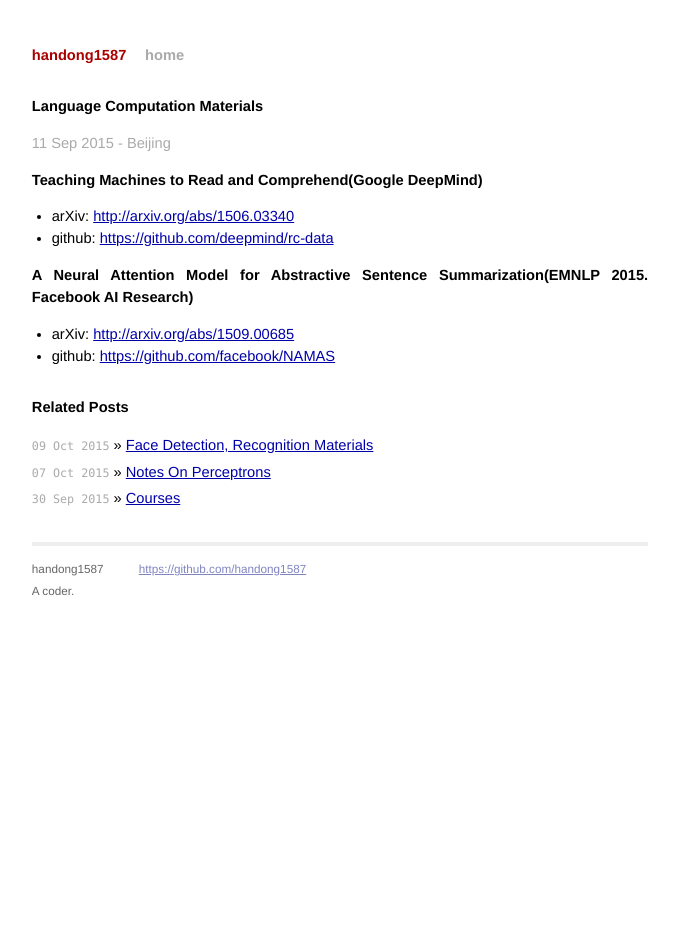
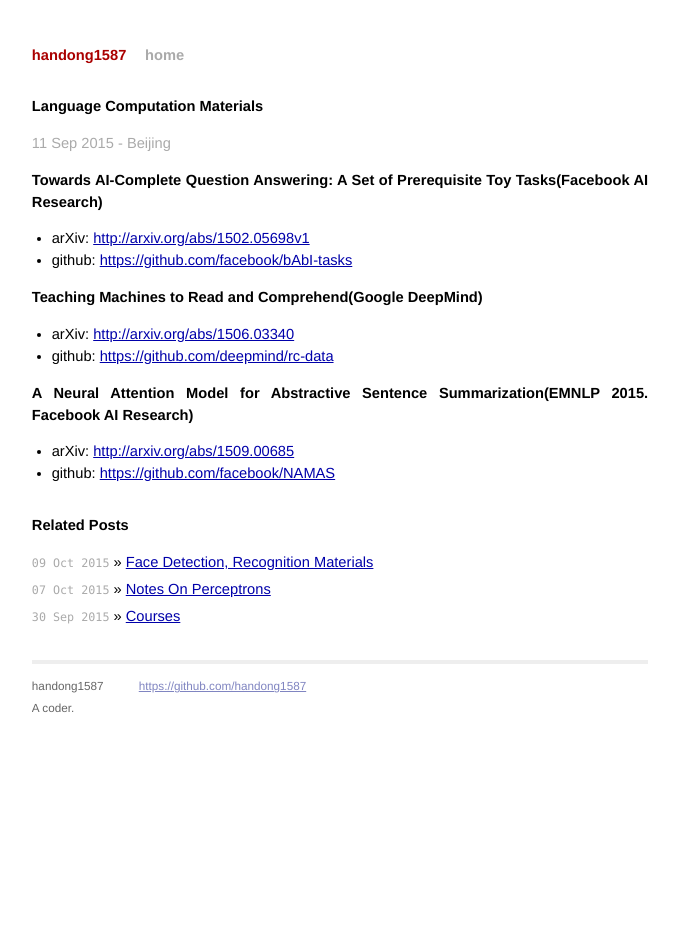
Before and after one commit to handong1587/handong1587.github.io, a Jekyll site: the page built from _posts/deep_learning/2015-09-30-language-computation.md, in a window 1280 px wide. Shown: the whole page, without its empty margins (300-979 px from the left). Built offline with Jekyll 4.4.1, drawn with Linux system fonts in a browser that asks for light colours; Markdown is read by kramdown in place of the engine named in the settings; comment, search, counter and statistics services are not loaded.

Commit message:
update md

```diff
--- a/_posts/deep_learning/2015-09-30-language-computation.md
+++ b/_posts/deep_learning/2015-09-30-language-computation.md
@@ -9,6 +9,11 @@ title: Language Computation Materials
 
 <p class="meta">11 Sep 2015 - Beijing</p>
 
+**Towards AI-Complete Question Answering: A Set of Prerequisite Toy Tasks(Facebook AI Research)**
+
+- arXiv: [http://arxiv.org/abs/1502.05698v1](http://arxiv.org/abs/1502.05698v1)
+- github: [https://github.com/facebook/bAbI-tasks](https://github.com/facebook/bAbI-tasks)
+
 **Teaching Machines to Read and Comprehend(Google DeepMind)**
 
 - arXiv: [http://arxiv.org/abs/1506.03340](http://arxiv.org/abs/1506.03340)
```
Also changed, not shown: _posts/deep_learning/2015-08-26-object-detection-materials.md (+5 -0 lines).
